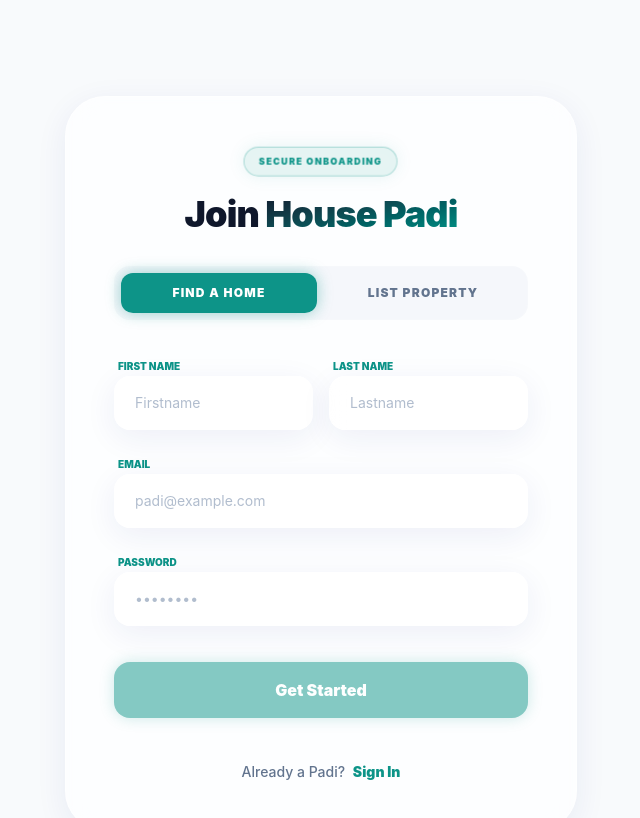
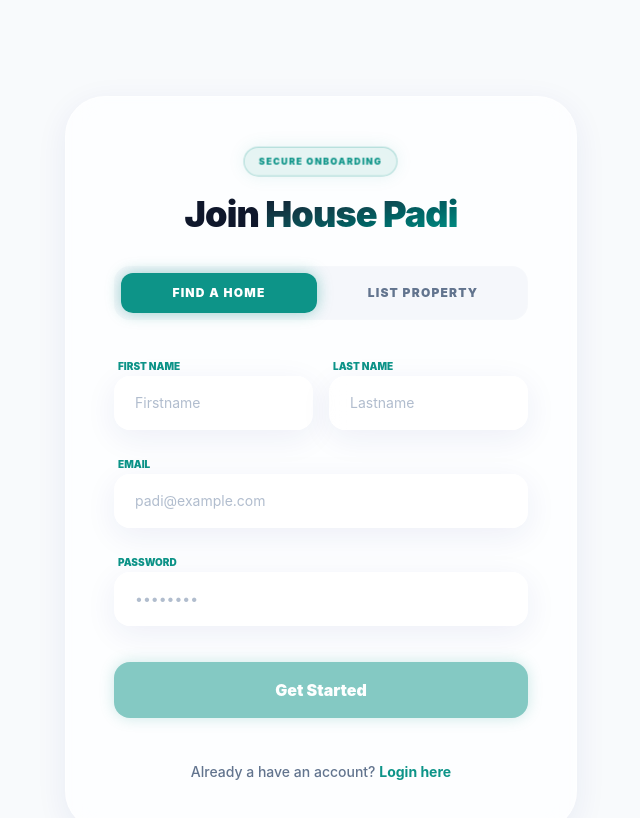
Before and after one commit to kushalfayeed123/house-padi-frontend, an Angular app: page /auth/register in a window 1280 px wide. Shown: the top 818 px of the page, without its empty margins (319-959 px from the left). Built offline with nearby package versions, Linux system fonts and the light colour scheme.

Commit message:
remove duplicate price field in property details
Pass return url to register route during application process

```diff
--- a/src/app/core/store/auth.store.ts
+++ b/src/app/core/store/auth.store.ts
@@ -81,7 +81,6 @@
     this.setLoading(true);
     try {
       await firstValueFrom(this.http.post(`${this.API_URL}/register`, dto));
-      this.router.navigate(['/auth/login'], { queryParams: { registered: 'true' } });
     } catch (err: any) {
       this._error.set(err.error?.message || 'Registration failed.');
       throw err;
--- a/src/app/features/auth/login/login.html
+++ b/src/app/features/auth/login/login.html
@@ -14,7 +14,8 @@
       </div>
 
       @if (isRecentlyRegistered) {
-        <div class="mb-6 p-4 bg-brand-primary/10 border border-brand-primary/20 text-brand-primary text-xs font-bold rounded-2xl animate-pulse text-center uppercase tracking-wider">
+      <div
+        class="mb-6 p-4 bg-brand-primary/10 border border-brand-primary/20 text-brand-primary text-xs font-bold rounded-2xl animate-pulse text-center uppercase tracking-wider">
         Registration successful! Please log in.
       </div>
       }
@@ -31,7 +32,8 @@
         <div class="space-y-2">
           <div class="flex justify-between items-center px-1">
             <label class="text-[10px] uppercase font-black text-brand-primary">Password</label>
-            <a href="#" class="text-[10px] text-slate-400 font-bold hover:text-brand-primary transition-colors uppercase">Forgot?</a>
+            <a href="#"
+              class="text-[10px] text-slate-400 font-bold hover:text-brand-primary transition-colors uppercase">Forgot?</a>
           </div>
           <div class="glass-card bg-white/50! dark:bg-white/5! border-none p-1 rounded-2xl">
             <input formControlName="password" type="password" placeholder="••••••••"
@@ -52,7 +54,8 @@
 
         <p class="text-center text-slate-500 text-sm mt-8 font-medium">
           New to House Padi?
-          <a routerLink="/auth/register" class="text-brand-primary font-black hover:underline ml-1">Create Account</a>
+          <a [routerLink]="'/auth/register'" [queryParams]="{ returnUrl: returnUrl }" class=" text-brand-primary
+            font-black hover:underline ml-1">Create Account</a>
         </p>
       </form>
     </div>
--- a/src/app/features/auth/login/login.ts
+++ b/src/app/features/auth/login/login.ts
@@ -13,6 +13,7 @@
   private fb = inject(FormBuilder);
   private route = inject(ActivatedRoute);
   public authStore = inject(AuthStore);
+  returnUrl = this.route.snapshot.queryParamMap.get('returnUrl');
 
   isRecentlyRegistered = this.route.snapshot.queryParams['registered'] === 'true';
 
--- a/src/app/features/auth/register/register.html
+++ b/src/app/features/auth/register/register.html
@@ -29,13 +29,15 @@
           <div class="space-y-2">
             <label class="text-[10px] font-black text-brand-primary uppercase ml-1">First Name</label>
             <div class="glass-card !bg-white/50 dark:!bg-white/5 border-none p-1 rounded-2xl">
-              <input formControlName="firstName" type="text" class="w-full bg-transparent outline-none px-4 py-3 text-sm font-bold" placeholder="Firstname">
+              <input formControlName="firstName" type="text"
+                class="w-full bg-transparent outline-none px-4 py-3 text-sm font-bold" placeholder="Firstname">
             </div>
           </div>
           <div class="space-y-2">
             <label class="text-[10px] font-black text-brand-primary uppercase ml-1">Last Name</label>
             <div class="glass-card !bg-white/50 dark:!bg-white/5 border-none p-1 rounded-2xl">
-              <input formControlName="lastName" type="text" class="w-full bg-transparent outline-none px-4 py-3 text-sm font-bold" placeholder="Lastname">
+              <input formControlName="lastName" type="text"
+                class="w-full bg-transparent outline-none px-4 py-3 text-sm font-bold" placeholder="Lastname">
             </div>
           </div>
         </div>
@@ -43,14 +45,16 @@
         <div class="space-y-2">
           <label class="text-[10px] font-black text-brand-primary uppercase ml-1">Email</label>
           <div class="glass-card bg-white/50! dark:bg-white/5! border-none p-1 rounded-2xl">
-            <input formControlName="email" type="email" class="w-full bg-transparent outline-none px-4 py-3 text-sm font-bold" placeholder="padi@example.com">
+            <input formControlName="email" type="email"
+              class="w-full bg-transparent outline-none px-4 py-3 text-sm font-bold" placeholder="padi@example.com">
           </div>
         </div>
 
         <div class="space-y-2">
           <label class="text-[10px] font-black text-brand-primary uppercase ml-1">Password</label>
           <div class="glass-card bg-white/50! dark:bg-white/5! border-none p-1 rounded-2xl">
-            <input formControlName="password" type="password" class="w-full bg-transparent outline-none px-4 py-3 text-sm font-bold" placeholder="••••••••">
+            <input formControlName="password" type="password"
+              class="w-full bg-transparent outline-none px-4 py-3 text-sm font-bold" placeholder="••••••••">
           </div>
         </div>
 
@@ -60,7 +64,10 @@
         </button>
 
         <p class="text-center text-slate-500 text-sm mt-6 font-medium">
-          Already a Padi? <a routerLink="/auth/login" class="text-brand-primary font-black hover:underline ml-1">Sign In</a>
+          Already a have an account? <a [routerLink]="['/auth/login']" [queryParams]="{ returnUrl: returnUrl }"
+            class="text-brand-primary font-bold">
+            Login here
+          </a>
         </p>
       </form>
     </div>
--- a/src/app/features/auth/register/register.ts
+++ b/src/app/features/auth/register/register.ts
@@ -1,7 +1,7 @@
-import { Component, inject, signal } from '@angular/core';
+import { Component, inject, OnInit, signal } from '@angular/core';
 import { FormBuilder, ReactiveFormsModule, Validators } from '@angular/forms';
 import { AuthStore } from '../../../core/store/auth.store';
-import { RouterLink } from '@angular/router';
+import { ActivatedRoute, Router, RouterLink } from '@angular/router';
 
 @Component({
   selector: 'app-register',
@@ -9,11 +9,15 @@
   templateUrl: './register.html',
   styleUrl: './register.css',
 })
-export class Register {
+export class Register implements OnInit {
+
   private fb = inject(FormBuilder);
+  private route = inject(ActivatedRoute);
+  private router = inject(Router);
   public authStore = inject(AuthStore);
 
   role = signal<'renter' | 'owner'>('renter');
+  returnUrl: string | null = null; // Store the URL locally
 
   registerForm = this.fb.group({
     firstName: ['', [Validators.required]],
@@ -27,11 +31,17 @@
     this.role.set(val);
     this.registerForm.patchValue({ role: val });
   }
+  ngOnInit(): void {
+    this.returnUrl = this.route.snapshot.queryParamMap.get('returnUrl');
+  }
 
   async onSubmit() {
     if (this.registerForm.valid) {
       try {
         await this.authStore.register(this.registerForm.value);
+        this.router.navigate(['/auth/login'], {
+          queryParams: { returnUrl: this.returnUrl, registered: 'true' }
+        });
       } catch (e) { /* Error handled by store signal */ }
     }
   }
--- a/src/app/features/properties/components/property-details/property-details.html
+++ b/src/app/features/properties/components/property-details/property-details.html
@@ -160,10 +160,7 @@
                         </p>
                     </div>
 
-                    <p class="text-[10px] font-black uppercase text-slate-400 mb-2 tracking-widest">Rent Price</p>
-                    <h2 class="text-5xl font-black text-brand-primary mb-8 tracking-tighter">
-                        {{ prop.price | currency: ( 'NGN') :'symbol-narrow':'1.0-0' }}
-                    </h2>
+
 
                     @if (isRented()) {
                     <div class="p-8 bg-slate-900 dark:bg-white rounded-[2.5rem] text-center shadow-xl">
```
Lines whose indentation alone changed are shown as unchanged.
